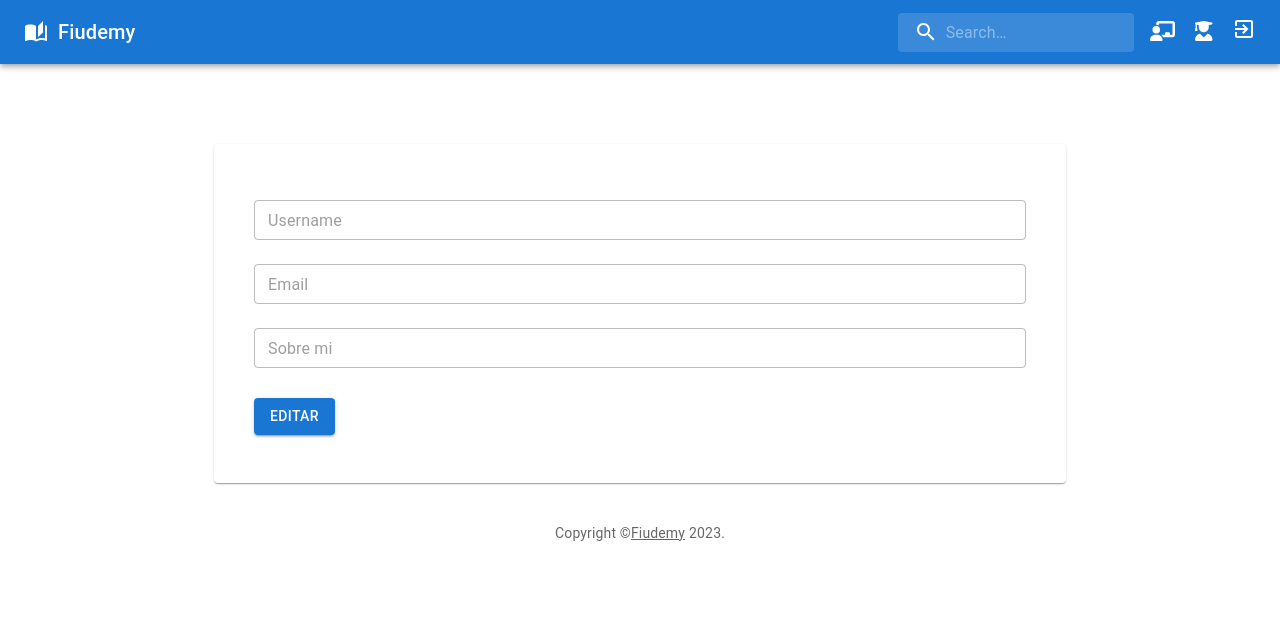
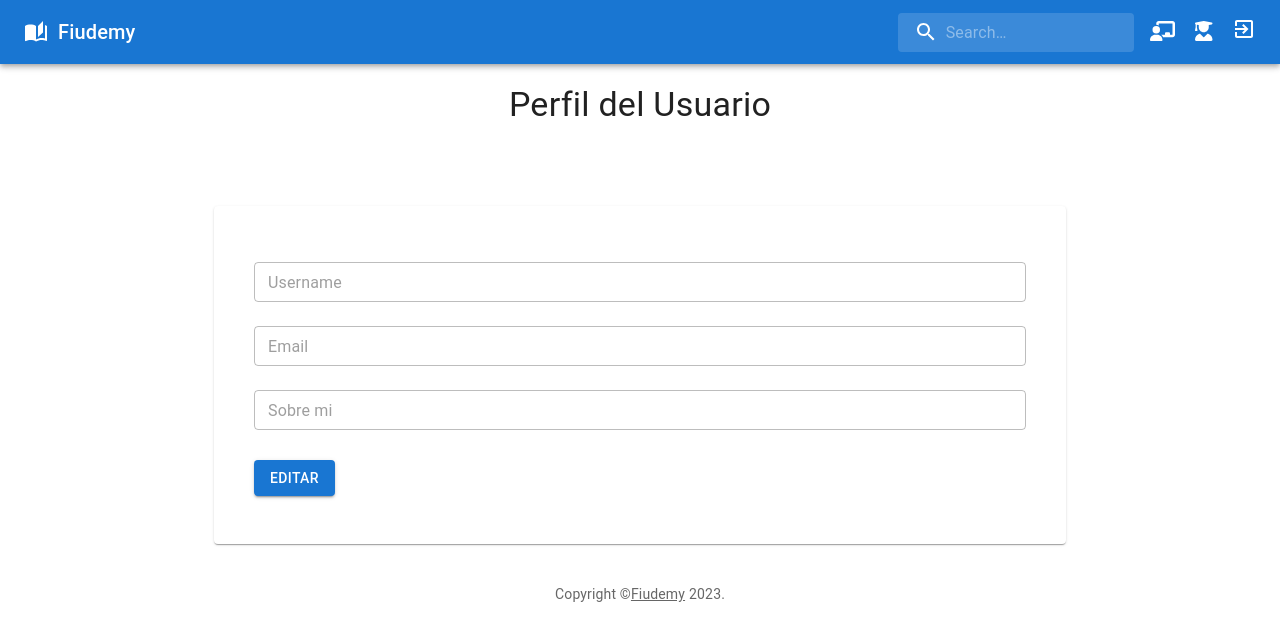
Before and after one commit to FiudemyTeam/Fiudemy, a React (Vite) app in the folder web/: page /profile in a window 1280 px wide. Shown: the top 640 px of the page. Built offline with nearby package versions, Linux system fonts and the light colour scheme; no server answers.

Commit message:
minnor change

```diff
--- a/web/src/pages/ProfesorProfile/index.jsx
+++ b/web/src/pages/ProfesorProfile/index.jsx
@@ -4,6 +4,7 @@ import { Link } from "react-router-dom"; // Importa Link desde react-router-dom
 import Container from "@mui/material/Container";
 import Box from "@mui/material/Box";
 import Button from "@mui/material/Button";
+import Typography from "@mui/material/Typography";
 import Copyright from "@components/Copyright";
 import UserInformation from "../UserProfile/components/UserInformation";
 import Courses from "../UserProfile/components/Courses";
@@ -11,7 +12,7 @@ import { getSubscribedCourses, fetchFavCourses } from "../UserProfile/api";
 import CourseCreation from "../CourseCreation";
 
 // Define el componente UserProfile
-const UserProfile = () => {
+const ProfesorProfile = () => {
   // Estado para almacenar cursos iniciados y favoritos
   const [startedCourses, setStartedCourses] = useState([]);
   const [favCourses, setFavCourses] = useState([]);
@@ -47,6 +48,9 @@ const UserProfile = () => {
     <div>
       <main>
         <Container maxWidth="md" sx={{ marginTop: "20px", display: "flex", flexDirection: "column", alignItems: "center" }}>
+          <Typography variant="h4" component="h1">
+            Perfil del Profesor
+          </Typography>
           <UserInformation />
           <br></br><br></br>
           <Link to="/course-creation" style={{ textDecoration: "none" }}>
@@ -75,4 +79,4 @@ const UserProfile = () => {
 };
 
 // Exporta el componente UserProfile
-export default UserProfile;
+export default ProfesorProfile;
--- a/web/src/pages/UserProfile/index.jsx
+++ b/web/src/pages/UserProfile/index.jsx
@@ -1,5 +1,6 @@
 import { useState, useEffect } from "react";
 import Container from "@mui/material/Container";
+import Typography from "@mui/material/Typography";
 import Box from "@mui/material/Box";
 import Copyright from "@components/Copyright";
 import UserInformation from "./components/UserInformation";
@@ -34,7 +35,10 @@ const UserProfile = () => {
   return (
     <div>
       <main>
-        <Container maxWidth="md" sx={{ marginTop: "20px" }}>
+        <Container maxWidth="md" sx={{ marginTop: "20px", display: "flex", flexDirection: "column", alignItems: "center" }}>
+          <Typography variant="h4" component="h1">
+            Perfil del Usuario
+          </Typography>
           <UserInformation />
           <Courses
             courses={startedCourses}
```
